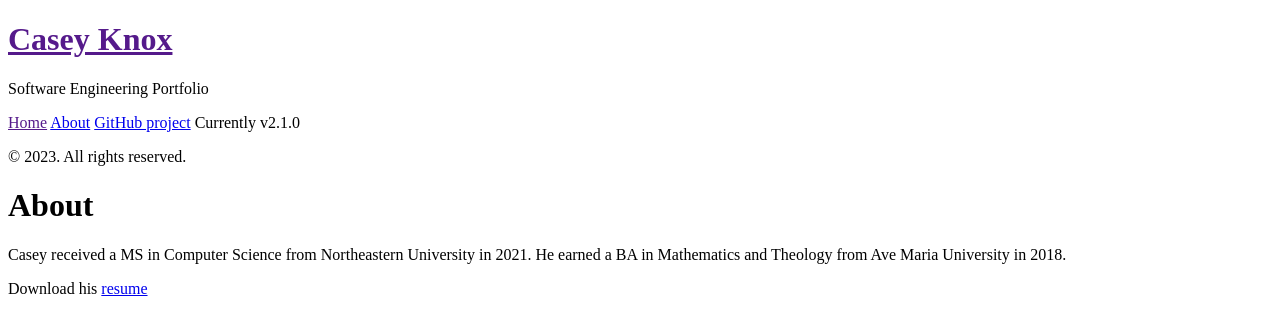
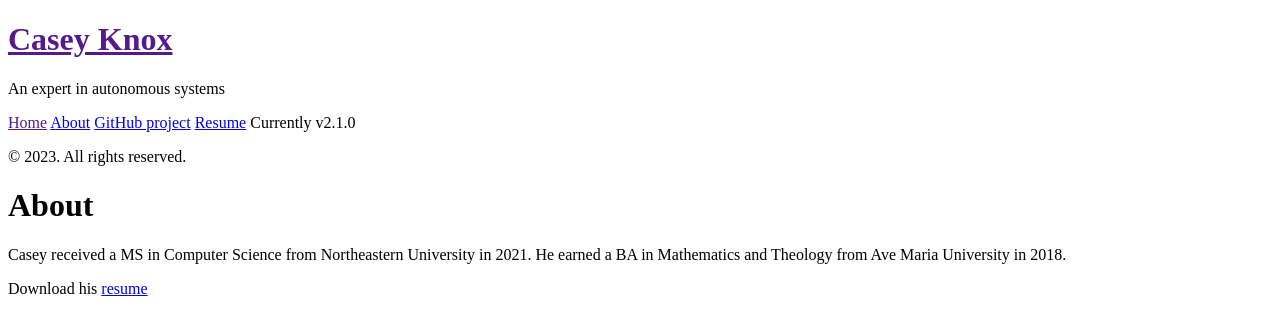
Before and after one commit to CaseyKnox/caseyknox.github.io, a Jekyll site: the page built from about.md, in a window 1280 px wide. Shown: the top 335 px of the page. Built offline with Jekyll 4.4.1, drawn with Linux system fonts in a browser that asks for light colours; Markdown is read by kramdown in place of the engine named in the settings.

Commit message:
add resume

```diff
--- a/_config.yml
+++ b/_config.yml
@@ -9,7 +9,7 @@ permalink:        pretty
 # Setup
 title:            Casey Knox
 tagline:          'Portfolio'
-description:      'Software Engineering Portfolio'
+description:      'An expert in autonomous systems'
 # url:              http://hyde.getpoole.com
 baseurl:          /
 
--- a/_includes/sidebar.html
+++ b/_includes/sidebar.html
@@ -28,6 +28,7 @@
 
       <!--<a class="sidebar-nav-item" href="{{ site.github.repo }}/archive/v{{ site.version }}.zip">Download</a>-->
       <a class="sidebar-nav-item" href="{{ site.github.repo }}">GitHub project</a>
+      <a class="sidebar-nav-item" href="{{ site.github.repo }}/assets/knox_resume.pdf">Resume</a>
       <span class="sidebar-nav-item">Currently v{{ site.version }}</span>
     </nav>
 
--- a/about.md
+++ b/about.md
@@ -6,4 +6,4 @@ title: About
 Casey received a MS in Computer Science from Northeastern University in 2021.
 He earned a BA in Mathematics and Theology from Ave Maria University in 2018.
 
-Download his [resume](/assets/resume.pdf)
+Download his [resume](/assets/knox_resume.pdf)
```
Also changed, not shown: 1 other file.
